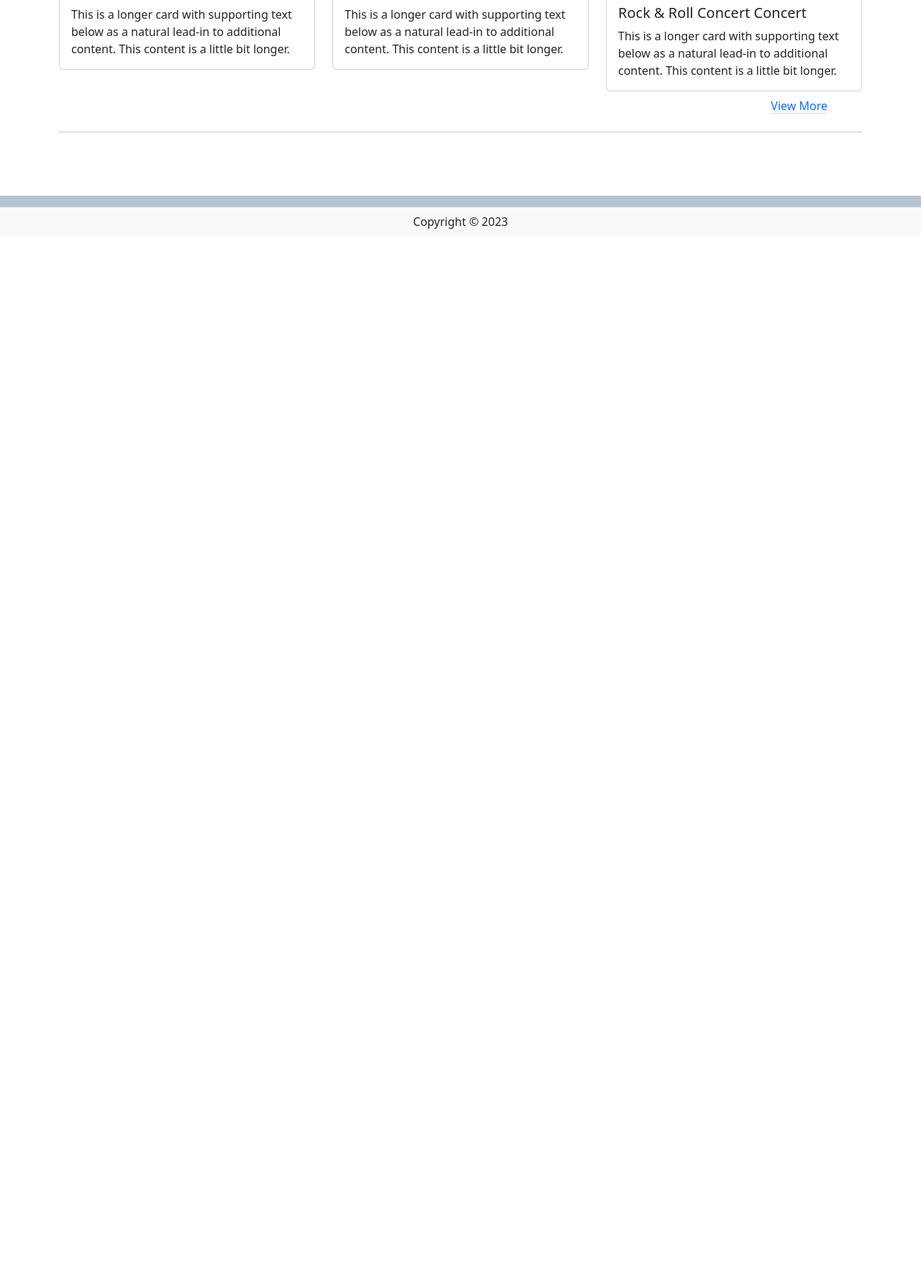
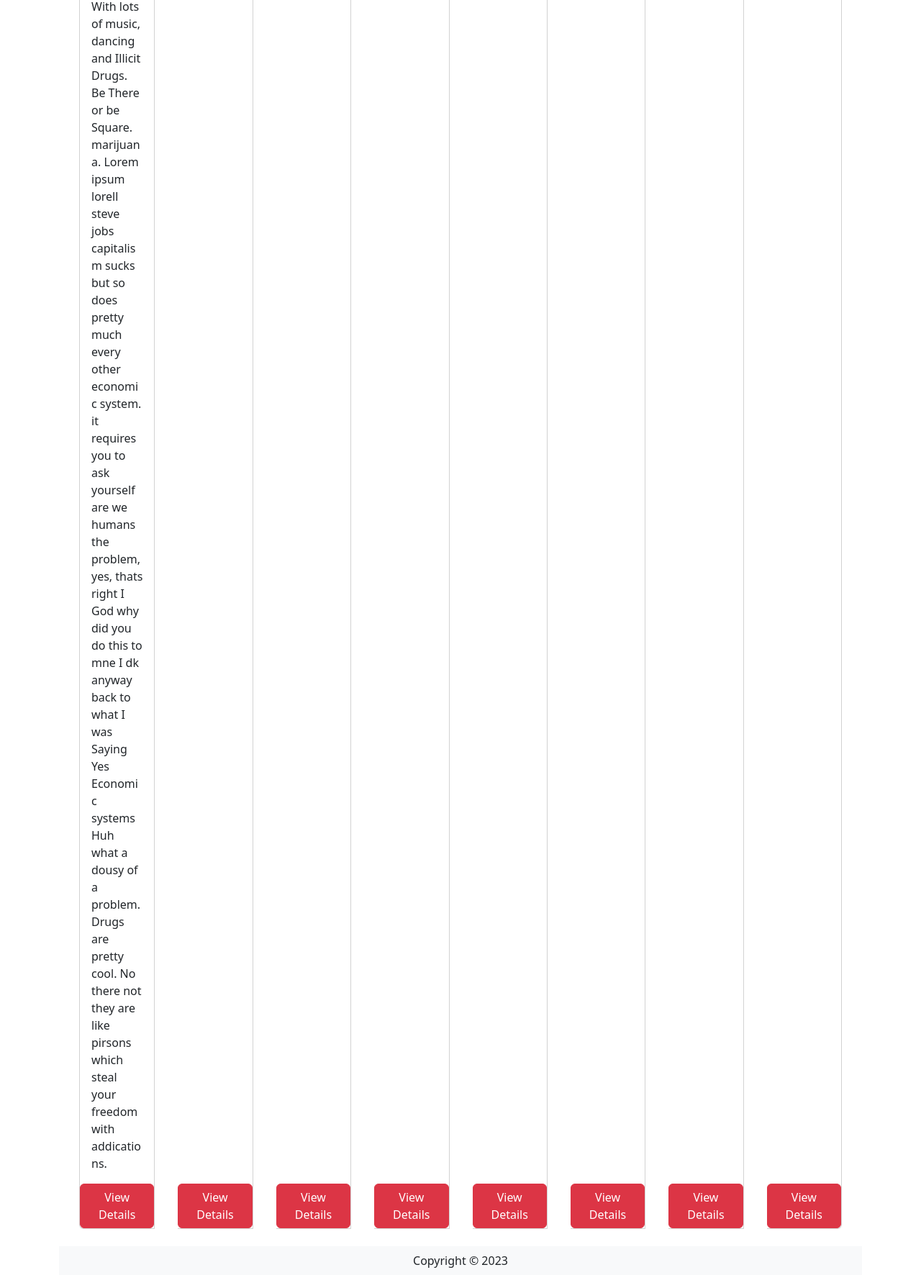
Before and after one commit to BrownBearDude/Simon3, a Flask app: page / in a window 1280 px wide. Shown: the part 1086-2858 px from the top of the page at 72% size. Before the commit the page ends 1404 px from the top, so only its background shows below. Run offline with Flask 3, Linux system fonts and the light colour scheme; data comes from the database, SQL or seed files in the repository; some libraries are stand-ins or nearby versions.

Commit message:
Updating index.html - flask
Improving the flexibility of index.html by implementing flask templates and rendering.

```diff
--- a/our_app/travel/templates/index.html
+++ b/our_app/travel/templates/index.html
@@ -9,11 +9,9 @@
             <h2>
                 Search for a music Event!
             </h2>
-            <form class="form-inline">
-                <div class="form-group">
-                    <input class="form-control">
-                    <input class="btn btn-lg btn-primary" type="submit" />
-                </div>
+            <form class="form-inline d-flex flex-nowrap" action="{{url_for('main.search')}}" >
+                <input type="text" name="search" class="form-control flex-grow-1 my-1 mr-sm-2"   id="SearchForm">
+                <button type="submit" class="flex-shrink-1 btn btn-primary my-1">Submit</button>
             </form>
         </div>
     </div>
@@ -79,128 +77,27 @@
         </div>
 
     </div>
-    <p class="text-end px-5 py-2"><a href="#"
-            class="link-primary link-offset-2 link-underline-opacity-25 link-underline-opacity-100-hover">View
-            More</a></p>
-    <hr />
+    <div class="container">
+    <br/>
+        <h1 style="text-align:center;">Popular Upcoming Events in Brisbane</h1>
+        <div class="row mt-5 mb-5 justify-content-center">
+           <div class="col-md-5">
+           </div>
+        </div>
 
-    <div id="carouselExample" class="carousel slide">
-        <div class="d-flex">
-            <div class="">
-                <button class="btn m-0 p-0" data-bs-target="#carouselExample" data-bs-slide="prev">
-                    <h1>←</h1>
-                </button>
-            </div>
-            <div class="ms-4">
-                <h1> Popular Upcoming Events in Brisbane</h1>
-            </div>
-            <div class="text-end flex-fill">
-                <button class="btn m-0 p-0" text-end data-bs-target="#carouselExample" data-bs-slide="next">
-                    <h1>→</h1>
-                </button>
-            </div>
-        </div>
-        <hr />
-        <div class="carousel-inner">
-            <div class="carousel-item active">
-                <div class="row row-cols-1 row-cols-sm-2 row-cols-lg-3 g-4">
-                    <div class="col d-none d-lg-block">
-                        <div class="card">
-                            <!-- https://upload.wikimedia.org/wikipedia/commons/1/1a/Bangkok%2C_Thailand%2C_Party%2C_Lights_and_sounds%2C_Electronic_music.jpg-->
-                            <img src="static/img/thailand.jpg" class="card-img-top" alt="...">
-                            <div class="card-body">
-                                <h5 class="card-title">An Electro Festival</h5>
-                                <p class="card-text">This is a longer card with supporting text below as a natural
-                                    lead-in to
-                                    additional content. This content is a little bit longer.</p>
-                            </div>
-                        </div>
-                    </div>
-                    <div class="col d-none d-sm-block">
-                        <div class="card">
-
-                            <!-- https://upload.wikimedia.org/wikipedia/commons/c/c8/Bob_James_Jazzmen_jazz_music.jpg-->
-                            <img src="static/img/Untitled.jpg" class="card-img-top" alt="...">
-                            <div class="card-body">
-                                <h5 class="card-title">Jazz and Classical Music Festival</h5>
-                                <p class="card-text">This is a longer card with supporting text below as a natural
-                                    lead-in to
-                                    additional content. This content is a little bit longer.</p>
-                            </div>
-                        </div>
-                    </div>
-                    <div class="col">
-                        <div class="card">
-                            <!-- https://upload.wikimedia.org/wikipedia/commons/7/71/20200229_03_Alcest_%2849605436357%29.jpg -->
-                            <img src="./static/img/20200229_03_Alcest_(49605436357).jpg" class="card-img-top" alt="...">
-                            <div class="card-body">
-                                <h5 class="card-title">Rock & Roll Concert Concert</h5>
-                                <p class="card-text">This is a longer card with supporting text below as a natural
-                                    lead-in to
-                                    additional content. This content is a little bit longer.</p>
-                            </div>
-                        </div>
-                    </div>
-                </div>
-            </div>
-            <div class="carousel-item">
-                <div class="row row-cols-1 row-cols-sm-2 row-cols-lg-3 g-4">
-                    <div class="col d-none d-lg-block">
-                        <div class="card">
-                            <!-- https://upload.wikimedia.org/wikipedia/commons/1/1a/Bangkok%2C_Thailand%2C_Party%2C_Lights_and_sounds%2C_Electronic_music.jpg-->
-                            <img src="static/img/thailand.jpg" class="card-img-top" alt="...">
-                            <div class="card-body">
-                                <h5 class="card-title">Electronic Music</h5>
-                                <p class="card-text">This is a longer card with supporting text below as a natural
-                                    lead-in to
-                                    additional content. This content is a little bit longer.</p>
-                            </div>
-                        </div>
-                    </div>
-                    <div class="col d-none d-sm-block">
-                        <div class="card">
-
-                            <!-- https://upload.wikimedia.org/wikipedia/commons/c/c8/Bob_James_Jazzmen_jazz_music.jpg-->
-                            <img src="static/img/Untitled.jpg" class="card-img-top" alt="...">
-                            <div class="card-body">
-                                <h5 class="card-title">Jazz and Classical Music</h5>
-                                <p class="card-text">This is a longer card with supporting text below as a natural
-                                    lead-in to
-                                    additional content. This content is a little bit longer.</p>
-                            </div>
-                        </div>
-                    </div>
-                    <div class="col">
-                        <div class="card">
-                            <!-- https://upload.wikimedia.org/wikipedia/commons/7/71/20200229_03_Alcest_%2849605436357%29.jpg -->
-                            <img src="./static/img/20200229_03_Alcest_(49605436357).jpg" class="card-img-top" alt="...">
-                            <div class="card-body">
-                                <h5 class="card-title">Rock & Roll Concert</h5>
-                                <p class="card-text">This is a longer card with supporting text below as a natural
-                                    lead-in to
-                                    additional content. This content is a little bit longer.</p>
-                            </div>
-                        </div>
-                    </div>
-                </div>
-            </div>
+        <div class="card-group">
+           {% for Event in events %}
+           <div class="card mx-3">
+              <img class="card-img-top"
+                 src="{{Event.image}}" alt="Event picture">
+              <div class="card-body">
+                 <h5 class="card-title">{{Event.event_name}}</h5>
+                 <p class="card-text">{{Event.description}}</p>
+              </div>
+              <a class ="btn btn-danger"> View Details </a>
+           </div>
+           {% endfor %}
         </div>
     </div>
-    <p class="text-end px-5 py-2"><a href="#"
-            class="link-primary link-offset-2 link-underline-opacity-25 link-underline-opacity-100-hover">View
-            More</a></p>
-    <hr />
-    <br />
-    <br />
-    <br />
-</div>
-<nav class="navbar navbar-light" style="background-color: rgb(182, 196, 209);">
-    <div class="container">
-
-    </div>
-</nav>
-<script src="https://cdn.jsdelivr.net/npm/bootstrap@5.3.1/dist/js/bootstrap.bundle.min.js"
-    integrity="sha384-HwwvtgBNo3bZJJLYd8oVXjrBZt8cqVSpeBNS5n7C8IVInixGAoxmnlMuBnhbgrkm" crossorigin="anonymous">
-    </script>
-
+    <br/>
 {% endblock %}
```
